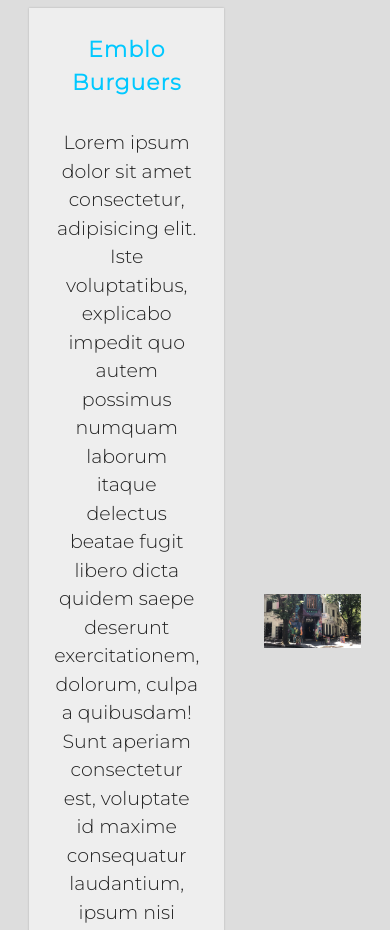
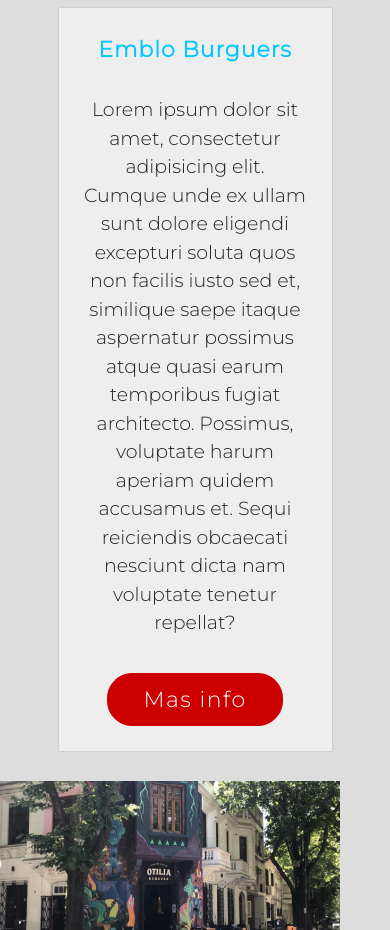
Before and after one commit to facundolachalde/EntregableCoderLachalde, a website: page paginas/nosotros.html in a window 390 px wide. Shown: the part 170-1100 px from the top of the page. Drawn offline with Linux system fonts and the light colour scheme.

Commit message:
edit 7-08-2022 2235

```diff
--- a/paginas/nosotros.html
+++ b/paginas/nosotros.html
@@ -32,12 +32,12 @@
             <div class="content">
                 <div class="articulo">
                     <h2>Emblo Burguers</h2>
-                    <p>Lorem ipsum dolor sit amet consectetur, adipisicing elit. Iste voluptatibus, explicabo impedit quo autem possimus numquam laborum itaque delectus beatae fugit libero dicta quidem saepe deserunt exercitationem, dolorum, culpa a quibusdam! Sunt aperiam consectetur est, voluptate id maxime consequatur laudantium, ipsum nisi animi corporis assumenda amet obcaecati eveniet fuga dolore.</p>
+                    <p> Lorem ipsum dolor sit amet, consectetur adipisicing elit. Cumque unde ex ullam sunt dolore eligendi excepturi soluta quos non facilis iusto sed et, similique saepe itaque aspernatur possimus atque quasi earum temporibus fugiat architecto. Possimus, voluptate harum aperiam quidem accusamus et. Sequi reiciendis obcaecati nesciunt dicta nam voluptate tenetur repellat?</p>
                     <a href="" class="button">Mas info</a>
                 </div>
-                <div class="img-section">
-                    <img src="../assets/imgs/otiliaBfondo.jpeg">
-                </div>
+            </div>
+            <div class="img-section">
+                <img src="../assets/imgs/otiliaBfondo.jpeg">
             </div>
         </div>
     </main>
--- a/sass/partials/_header.scss
+++ b/sass/partials/_header.scss
@@ -15,7 +15,6 @@ header{
         margin-right: 10px;
     }
 }
-
 nav a{
     font-weight: 600;
     padding-right: 10px;
--- a/sass/views/_nosotros.scss
+++ b/sass/views/_nosotros.scss
@@ -1,6 +1,5 @@
 .container{
     width: 100%;
-    min-height: 100vh;
     background-color: #ddd;
     & .titulo{
         width: 100%;
@@ -26,10 +25,8 @@
 }
 
 .content{
-    width: 85%;
-    display: grid;
-    grid-template-columns:repeat(2, 1fr);
-    grid-gap:40px;
+    width:70%;
+    display: flex;
     margin: 30px auto;
     & .articulo{
         box-shadow: 0px 0px 2px 0px rgba(0, 0, 0, 0.2);
@@ -72,19 +69,26 @@
 }
 
 .img-section{
-    width: 100%;
-    margin: auto;
+    width: 800px;
+    margin:auto auto auto auto;
+    justify-content: center;
     & img{
-        width: 100%;
-        height: auto;
+        width: 85%;
+        align-self: center;
     }
 }
 
 @media screen and (max-width:900px){
-    .contenido-nos{
-        grid-template-columns:repeat(1, 1fr);
-    }
     .articulo{
         text-align: center;
     }
 }
+@media screen and (max-width:900px) {
+    .img-section{
+        width: 400px;
+        margin:auto auto auto auto;
+        & img{
+            width: 85%;
+        }
+    }
+}
--- a/sass/views/_pedidos.scss
+++ b/sass/views/_pedidos.scss
@@ -1,7 +1,6 @@
 .cont-ped{
     width: 100%;
     height: 100%;
-    margin: 100px 0px;
     position: relative ;
 }
 .map{
@@ -18,7 +17,7 @@
     width: 50%;
     position: absolute;
     left: 50%;
-    bottom: 0;
+    bottom: 10%;
     margin-left: -25%;
 }
 .form-tit{
```
Also changed, not shown: assets/styles/main.css.
